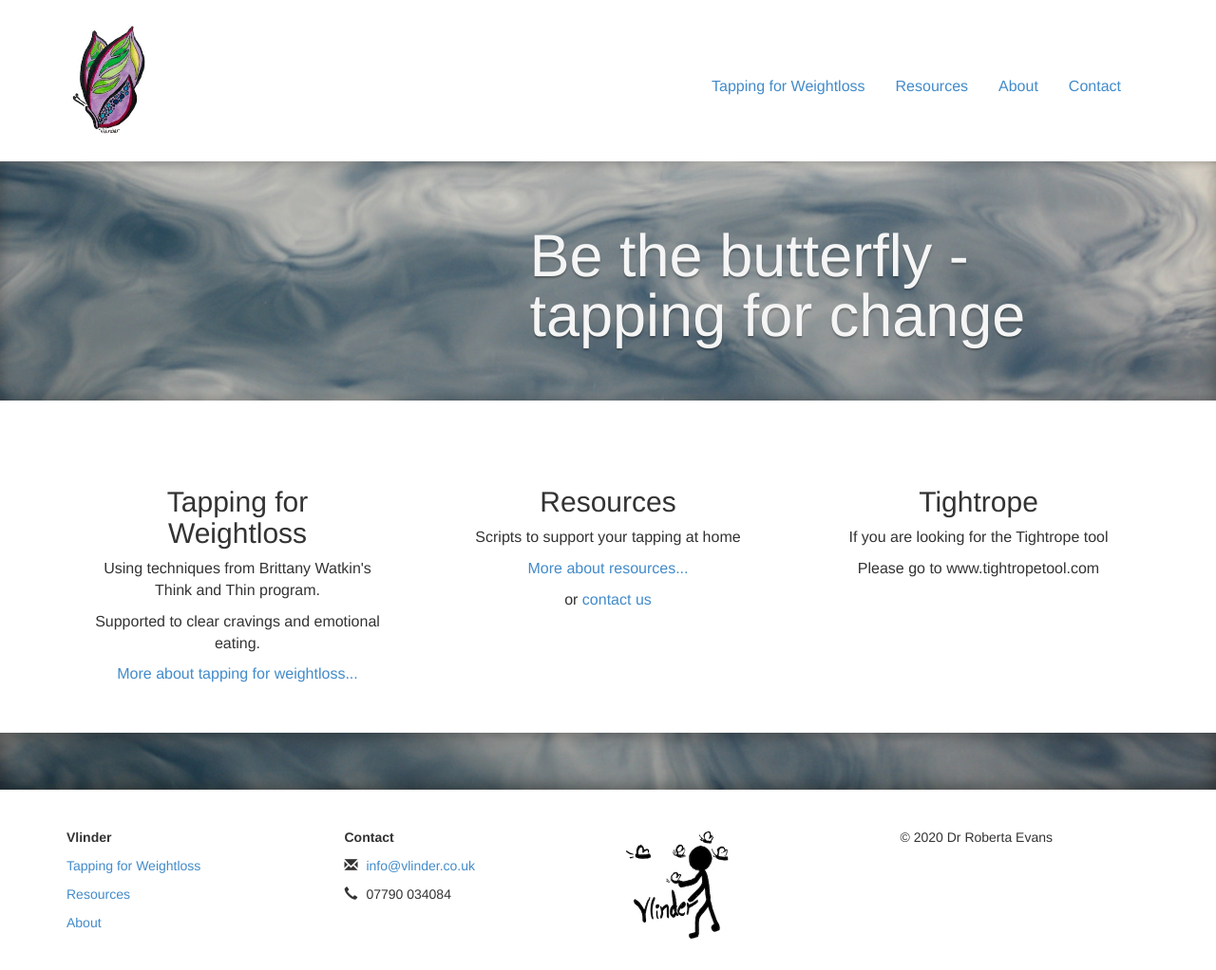
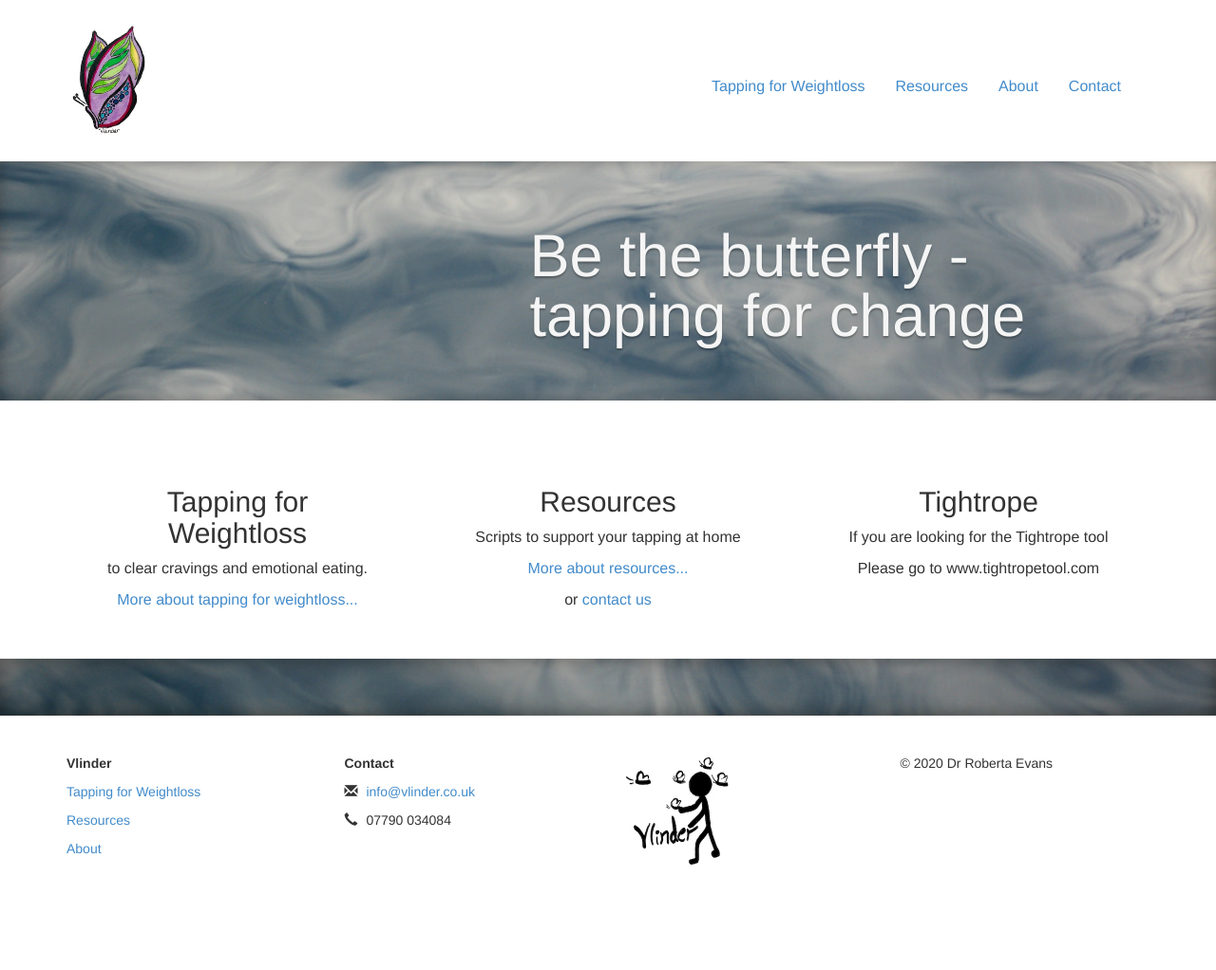
Before and after one commit to vlinderco/vlinderco.github.io, a Jekyll site: the page built from index.md, in a window 1280 px wide. Shown: the whole page at 95% size. Built offline with Jekyll 4.4.1, drawn with Linux system fonts in a browser that asks for light colours; nearby versions of some CDN libraries; after the commit the page ends 944 px from its top, so only the background shows below that.

Commit message:
Update index.html

```diff
--- a/_layouts/index.html
+++ b/_layouts/index.html
@@ -21,8 +21,7 @@ layout: base
       <div class="col-md-4">
         <div class="info text-center">
           <h2>Tapping for Weightloss</h2>
-          <p>Using techniques from Brittany Watkin's Think and Thin program.</p>
-          <p>Supported to clear cravings and emotional eating.<p>
+          <p> to clear cravings and emotional eating.<p>
           <p><a href="/Tapping for Weightloss">More about tapping for weightloss...</a></p>
        </div>
      </div>
```
